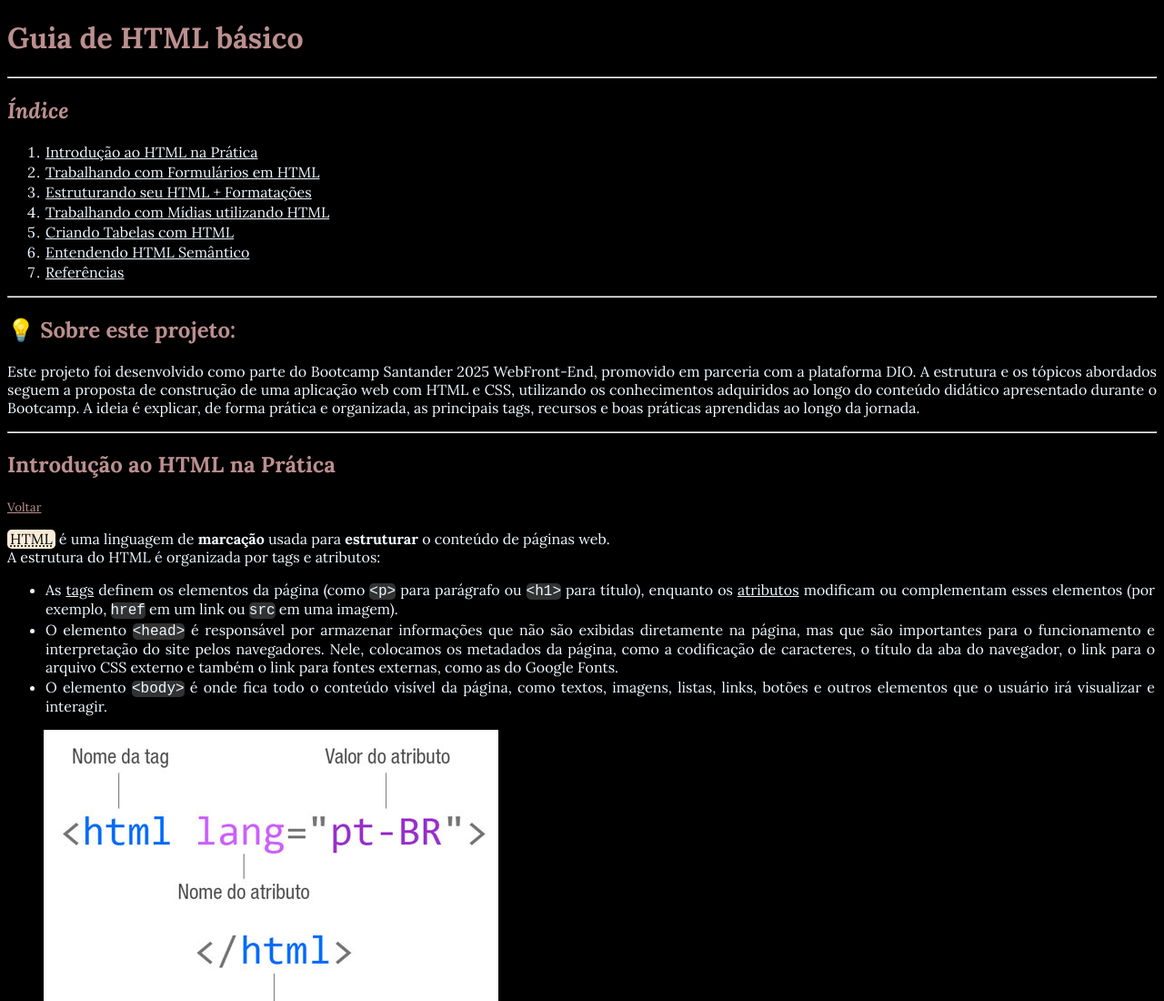
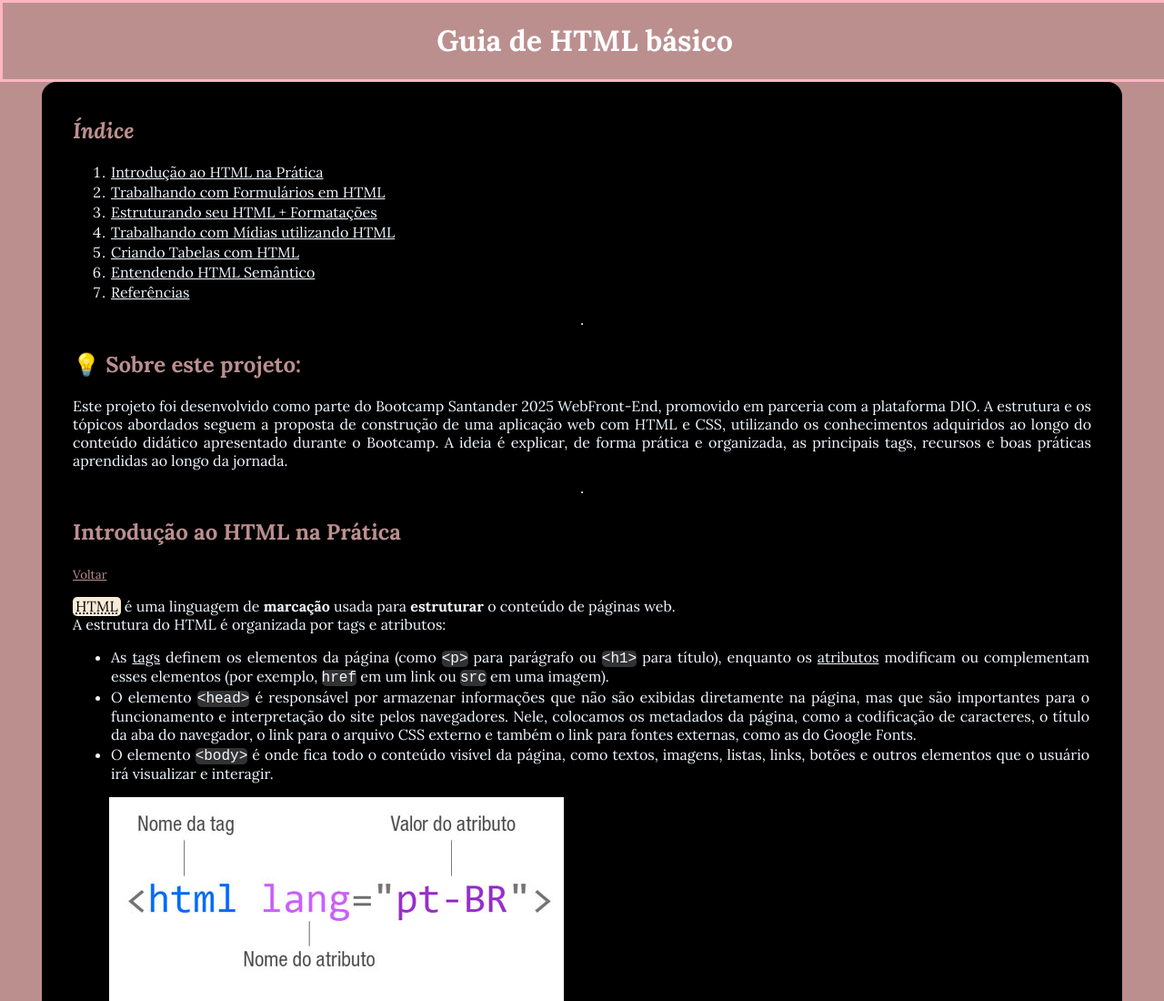
Before and after one commit to grazitorres/dio-desafio-indice-html, a plain HTML site: page index.html in a window 1280 px wide. Shown: the top 1100 px of the page at 91% size. Drawn offline with Linux system fonts and the light colour scheme.

Commit message:
style: organiza o layout

```diff
--- a/index.html
+++ b/index.html
@@ -16,7 +16,7 @@
     <header>
         <h1 id="inicio"> Guia de HTML básico</h1>
     </header>
-    <hr>
+
     <main>
         <section class="indice">
             <h2><i>Índice</i></h2>
--- a/style.css
+++ b/style.css
@@ -1,18 +1,46 @@
+
+
 body{
-    color: rosybrown;
-    background-color: black;
+    display: flex;
+    flex-direction: column;
+    min-height: 100vh;
+    margin: 0;
+    padding: 0;
+    background-color: rosybrown;
     font-family: "Lora", serif;
     font-optical-sizing: auto;
     font-weight: 400;
     font-style: normal;
 }
 
+header{
+    width: 100%;
+    background-color:  rosybrown;
+    text-align: center;
+    color: white;
+    border: 3px solid lightpink;
+}
+
+main{
+    display: flex;
+    flex-direction: column;
+    width: 70rem;
+    min-height: 100vh;
+    align-self: center;
+    padding: 1rem 2rem;
+    color: rosybrown;
+    background-color: black;
+    border: 2px solid black;
+    border-radius: 1rem;
+
+
+}
+
+
 a{
   text-decoration: underline;
   color: inherit;
 }
-
-
 
 p{
     text-align: justify;
```
